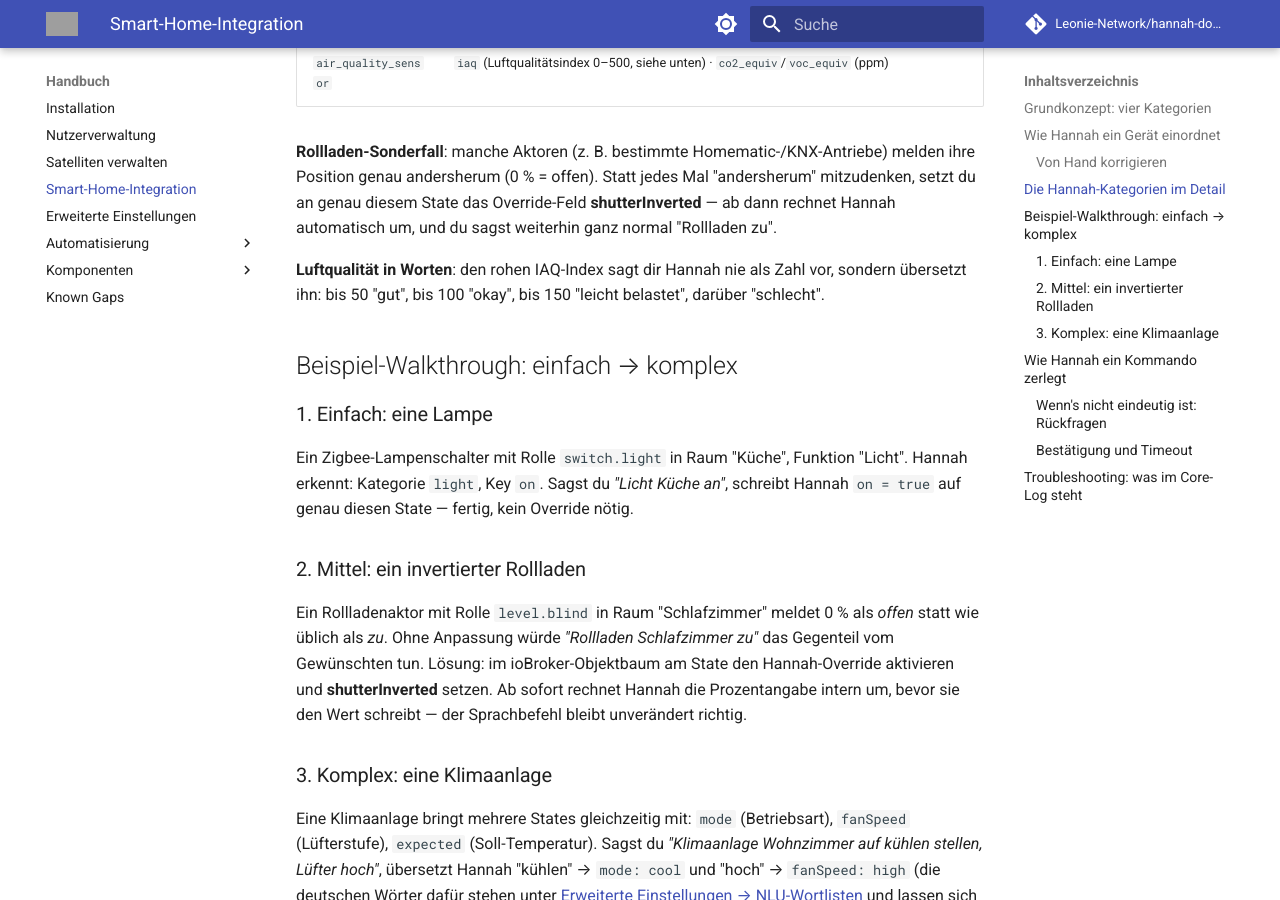
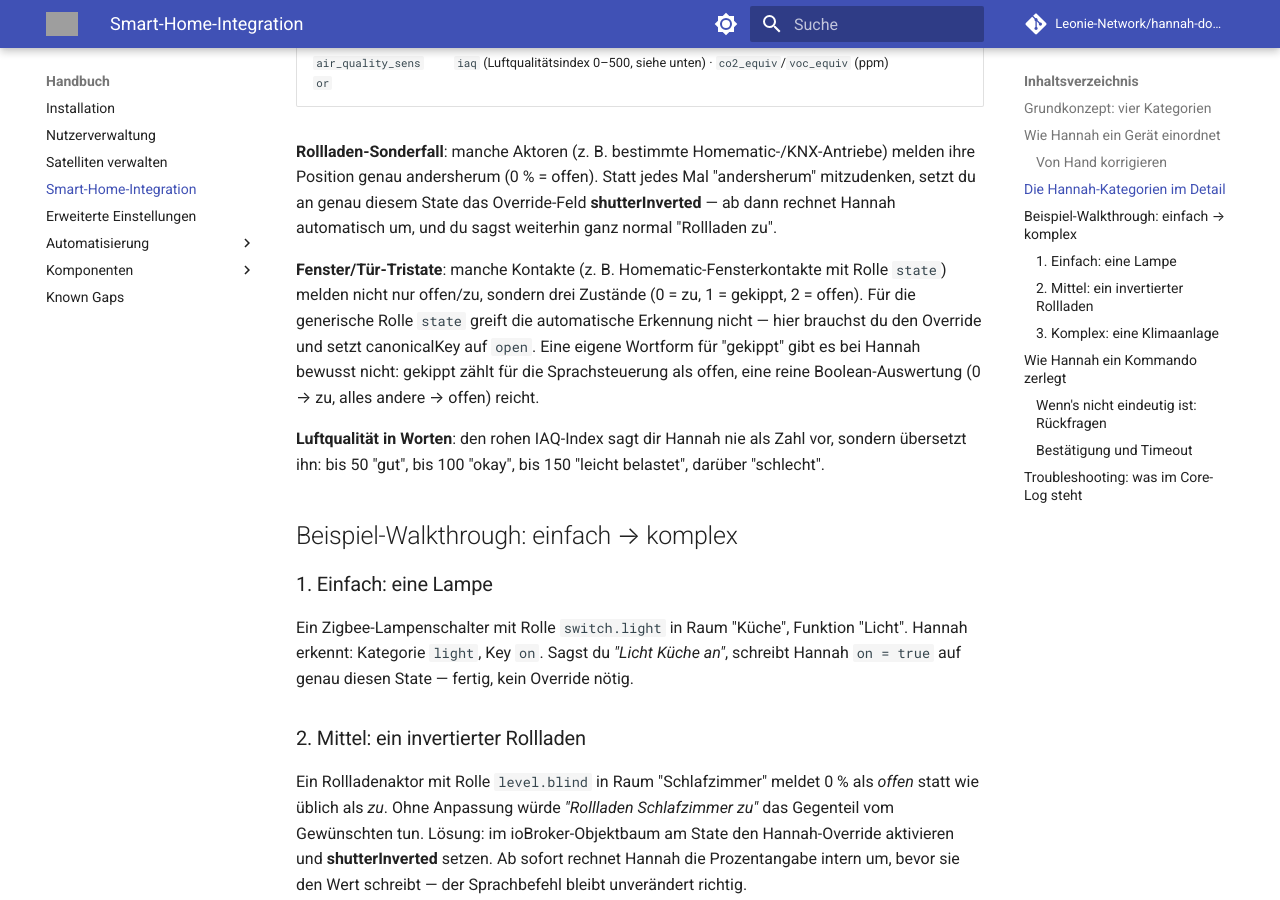
Before and after one commit to Leonie-Network/hannah-docs, an MkDocs documentation site: the page built from docs/manual/smart-home-integration.md, in a window 1280 px wide and 900 px high, scrolled down 3346 px. Built offline with MkDocs 1.6.1 and Material for MkDocs 9.7.7, drawn with Linux system fonts in a browser that asks for light colours; comment, search, counter and statistics services are not loaded; grey boxes are pictures that could not be loaded.

Commit message:
Document window/door tristate override and drop stale virtual_device_prefix setting
Refs #60

```diff
--- a/docs/manual/smart-home-integration.md
+++ b/docs/manual/smart-home-integration.md
@@ -95,6 +95,13 @@ melden ihre Position genau andersherum (0 % = offen). Statt jedes Mal "andersher
 mitzudenken, setzt du an genau diesem State das Override-Feld **shutterInverted** — ab
 dann rechnet Hannah automatisch um, und du sagst weiterhin ganz normal "Rollladen zu".
 
+**Fenster/Tür-Tristate**: manche Kontakte (z. B. Homematic-Fensterkontakte mit Rolle
+`state`) melden nicht nur offen/zu, sondern drei Zustände (0 = zu, 1 = gekippt,
+2 = offen). Für die generische Rolle `state` greift die automatische Erkennung nicht —
+hier brauchst du den Override und setzt canonicalKey auf `open`. Eine eigene Wortform
+für "gekippt" gibt es bei Hannah bewusst nicht: gekippt zählt für die Sprachsteuerung
+als offen, eine reine Boolean-Auswertung (0 → zu, alles andere → offen) reicht.
+
 **Luftqualität in Worten**: den rohen IAQ-Index sagt dir Hannah nie als Zahl vor,
 sondern übersetzt ihn: bis 50 "gut", bis 100 "okay", bis 150 "leicht belastet", darüber
 "schlecht".
```
Also changed, not shown: docs/components/core/configuration.md (+0 -2 lines).
